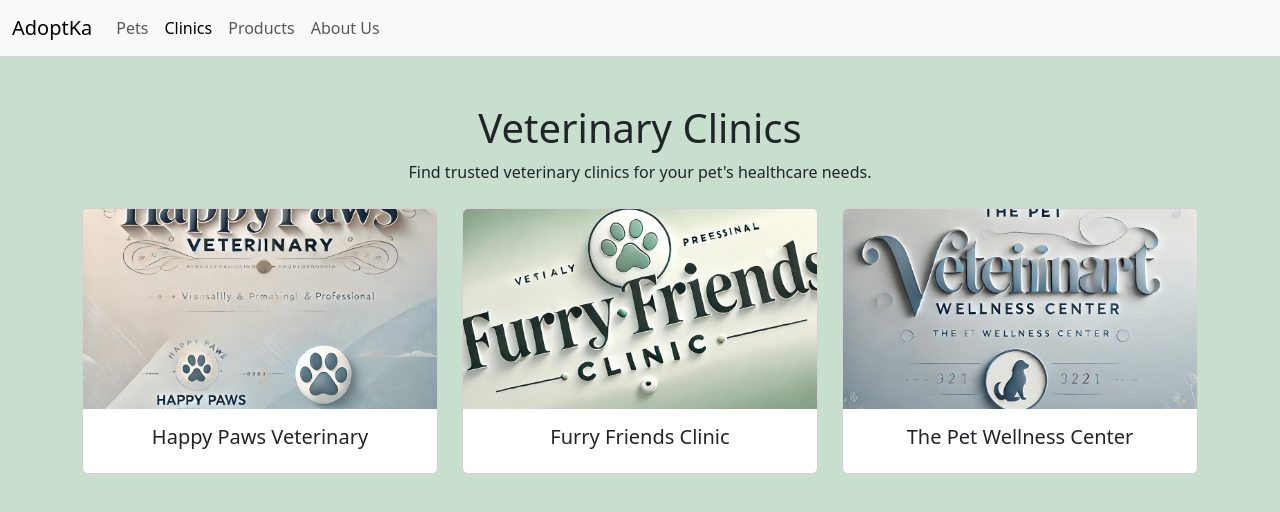
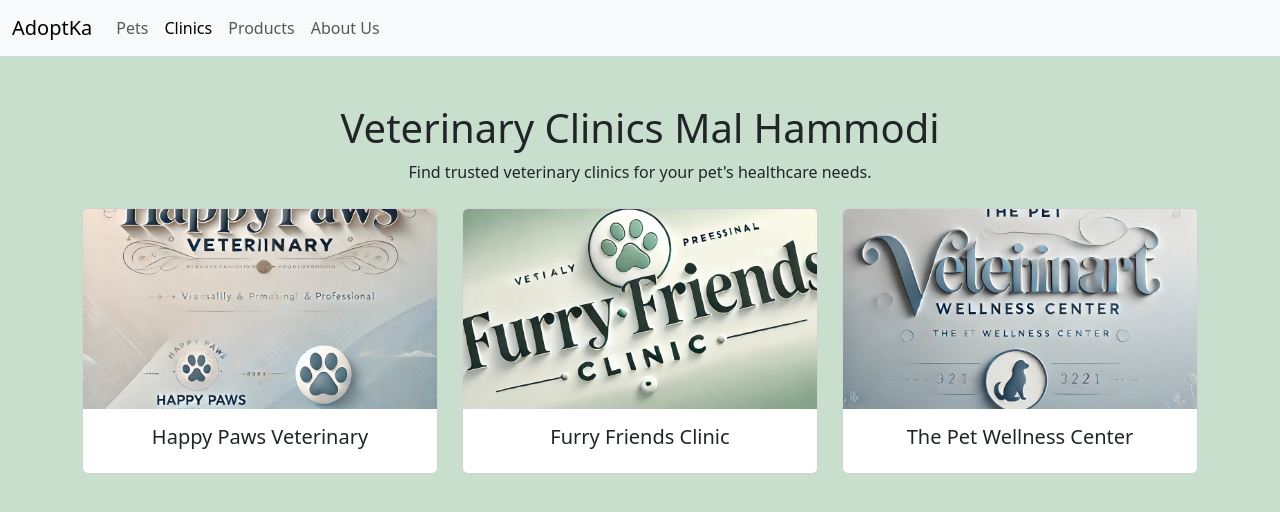
Before and after one commit to HooverOP/AdoptKa, a plain HTML site: page clinics.html in a window 1280 px wide. Drawn offline with nearby package versions, Linux system fonts and the light colour scheme.

Commit message:
Update clinics.html

```diff
--- a/clinics.html
+++ b/clinics.html
@@ -48,7 +48,7 @@
     </nav>
 
     <div class="container my-5">
-      <h1 class="text-center">Veterinary Clinics</h1>
+      <h1 class="text-center">Veterinary Clinics Mal Hammodi</h1>
       <p class="text-center mb-4">
         Find trusted veterinary clinics for your pet's healthcare needs.
       </p>
```
